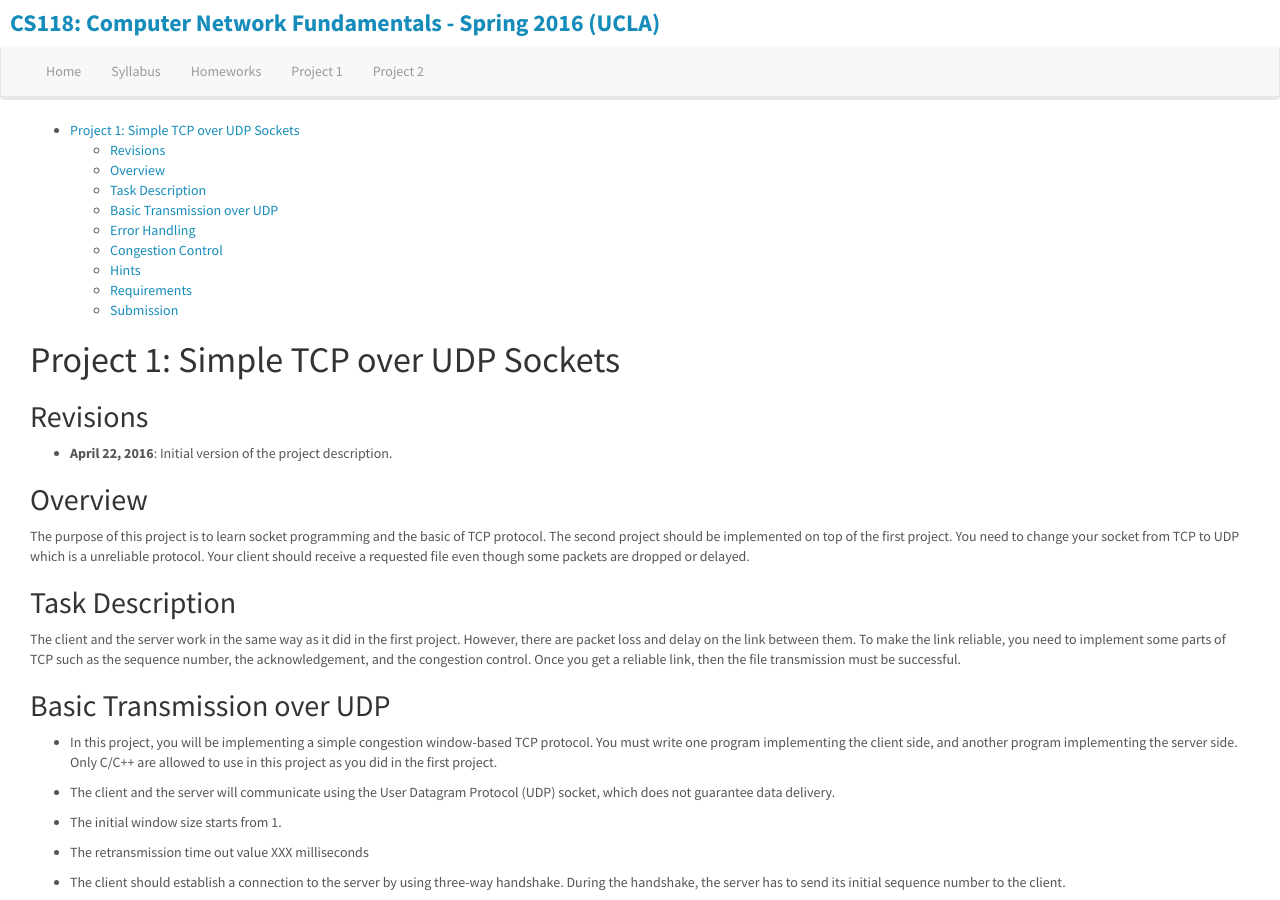
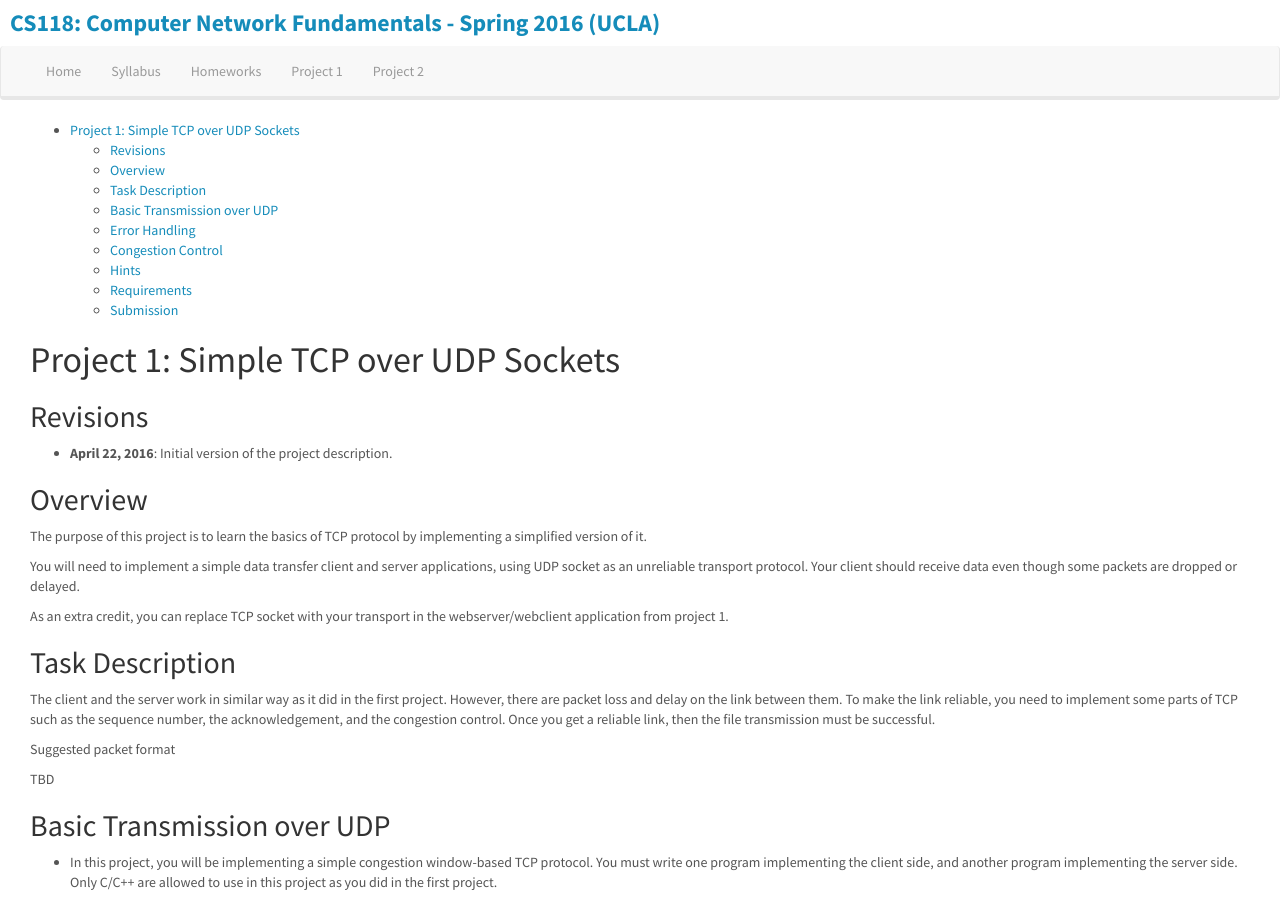
Before and after one commit to cawka/cs118-spring2016, a Jekyll site: the page built from project-2.md, in a window 1280 px wide and 900 px high. Built offline with Jekyll 4.4.1, drawn with Linux system fonts in a browser that asks for light colours.

Commit message:
Small fixes in project 2

```diff
--- a/project-2.md
+++ b/project-2.md
@@ -15,21 +15,25 @@ title: Project 2
 
 ## Overview
 
-The purpose of this project is to learn socket programming and the basic of TCP protocol.
-The second project should be implemented on top of the first project.
-You need to change your socket from TCP to UDP which is a unreliable protocol.
-Your client should receive a requested file even though some packets are dropped or delayed.
+The purpose of this project is to learn the basics of TCP protocol by implementing a simplified version of it.
+
+You will need to implement a simple data transfer client and server applications, using UDP socket as an unreliable transport protocol.
+Your client should receive data even though some packets are dropped or delayed.
+
+As an extra credit, you can replace TCP socket with your transport in the webserver/webclient application from project 1.
 
 ## Task Description
 
-The client and the server work in the same way as it did in the first project.
+The client and the server work in similar way as it did in the first project.
 However, there are packet loss and delay on the link between them.
 To make the link reliable, you need to implement some parts of TCP such as the sequence number, the acknowledgement, and the congestion control.
 Once you get a reliable link, then the file transmission must be successful.
 
+Suggested packet format
+
+TBD
 
 ## Basic Transmission over UDP
-
 
 - In this project, you will be implementing a simple congestion window-based  TCP protocol.
  You must write one program implementing the client side, and another program
```
